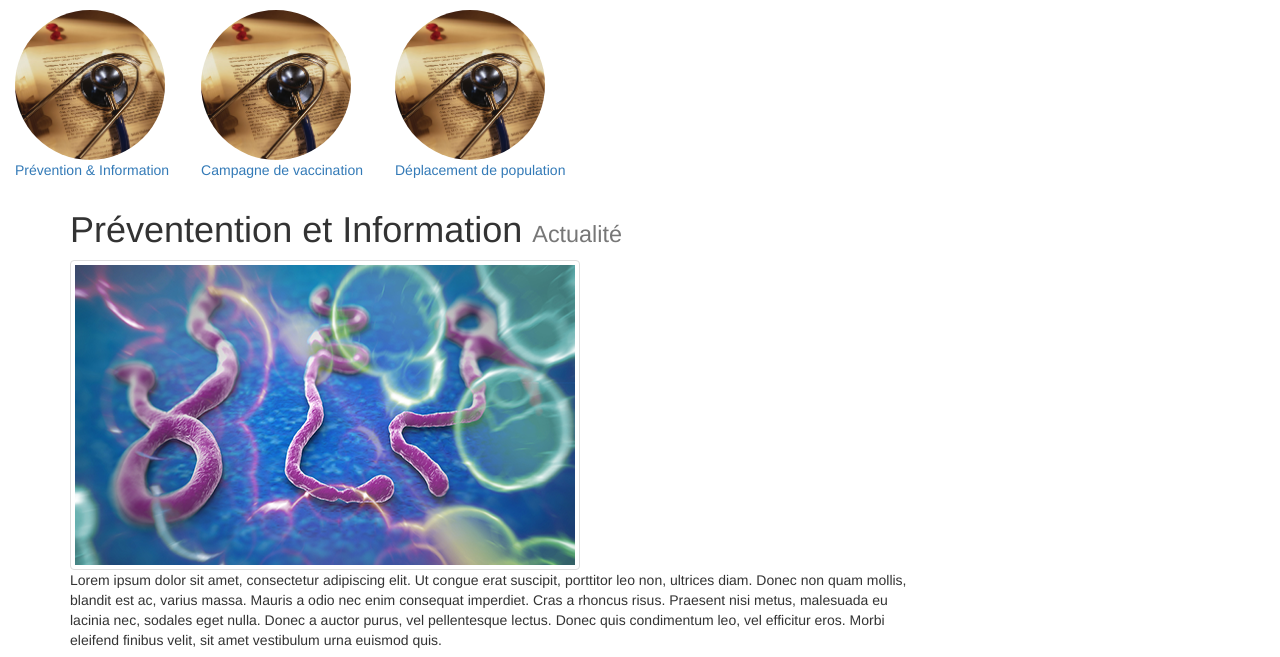
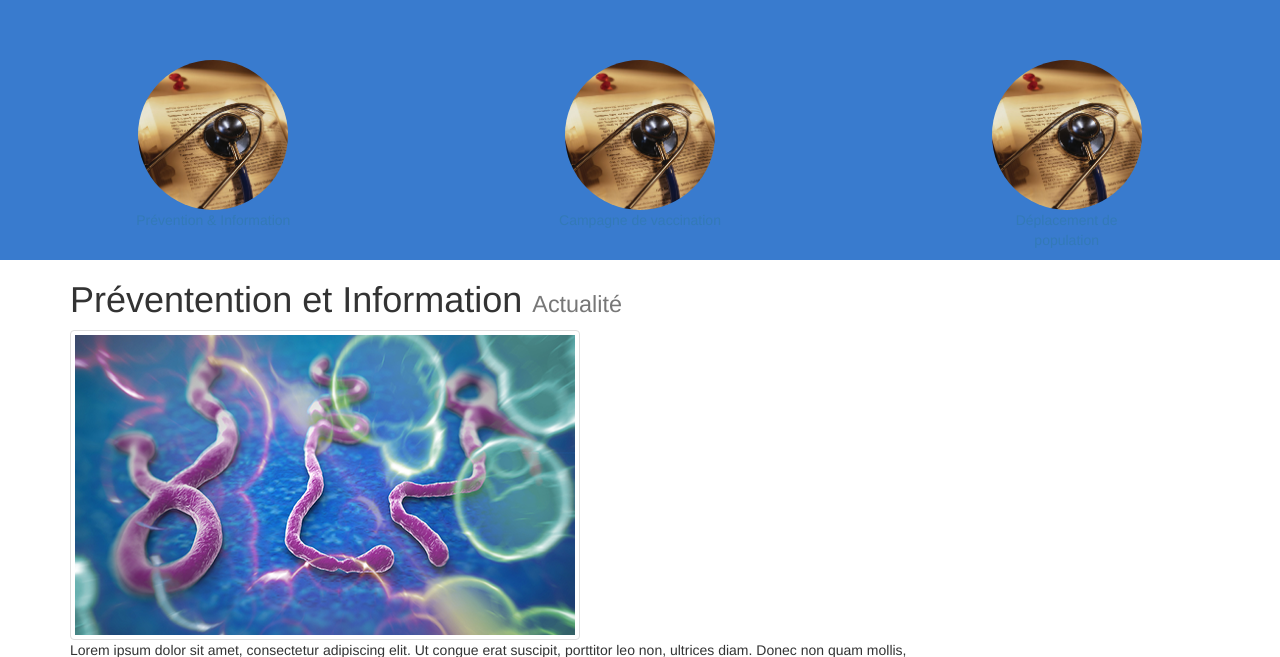
Before and after one commit to 20cent06/Pipe-My-Fork, a PHP site: page / in a window 1280 px wide. Shown: the top 657 px of the page. Run offline with PHP 8.4, Linux system fonts and the light colour scheme; some libraries are stand-ins or nearby versions.

Commit message:
CSS Menu

```diff
--- a/css/global.css
+++ b/css/global.css
@@ -2,11 +2,26 @@
     Created on : 4 déc. 2014, 20:33:36
     Author     : Pipe My Fork - Nuit de l'info 2014
 */
+/*
+    Created on : 5 déc. 2014, 00:26:16
+    Author     : Pipe My Fork - Nuit de l'info 2014
+*/
 /* line 9, ../sass/global.scss */
-header li a:hover {
+header ul {
+  background-color: #397bce;
+}
+/* line 12, ../sass/global.scss */
+header ul li a {
+  width: 200px;
+  margin: auto;
+  margin-top: 50px;
+}
+/* line 17, ../sass/global.scss */
+header ul li a:hover {
   background-color: inherit !important;
 }
-/* line 12, ../sass/global.scss */
-header li a img {
+/* line 21, ../sass/global.scss */
+header ul li a img {
   width: 150px;
+  margin: auto;
 }
--- a/index.php
+++ b/index.php
@@ -31,7 +31,7 @@
     </head>
     <body>
         <header>
-            <ul class="nav nav-pills">
+            <ul class="nav nav-justified nav-pills">
                 <li><a href="index.php?page=PreventionEtInformation_Actualite.tpl"><img src="img/prevention.jpg" class="img-circle img-responsive">Prévention & Information</a></li>
                 <li><a href="index.php?page=CampagneVaccination.tpl"><img src="img/prevention.jpg" class="img-circle img-responsive">Campagne de vaccination</a></li>
                 <li><a href="#"><img src="img/prevention.jpg" class="img-circle img-responsive">Déplacement de population</a></li>
--- /dev/null
+++ b/sass/_variables.scss
@@ -0,0 +1,6 @@
+/*
+    Created on : 5 déc. 2014, 00:26:16
+    Author     : Pipe My Fork - Nuit de l'info 2014
+*/
+
+$header_background:     #397BCE;
--- a/sass/global.scss
+++ b/sass/global.scss
@@ -3,15 +3,26 @@
     Author     : Pipe My Fork - Nuit de l'info 2014
 */
 
+@import "variables";
+
 header {
+    ul {
+        background-color: $header_background;
         li {
             a {
+                width: 200px;
+                margin: auto;
+                margin-top: 50px;
+
                 &:hover{
                     background-color: inherit !important;
                 }
+
                 img {
                     width: 150px;
+                    margin: auto;
                 }
             }
         }
     }
+}
```
Lines whose indentation alone changed are shown as unchanged.
